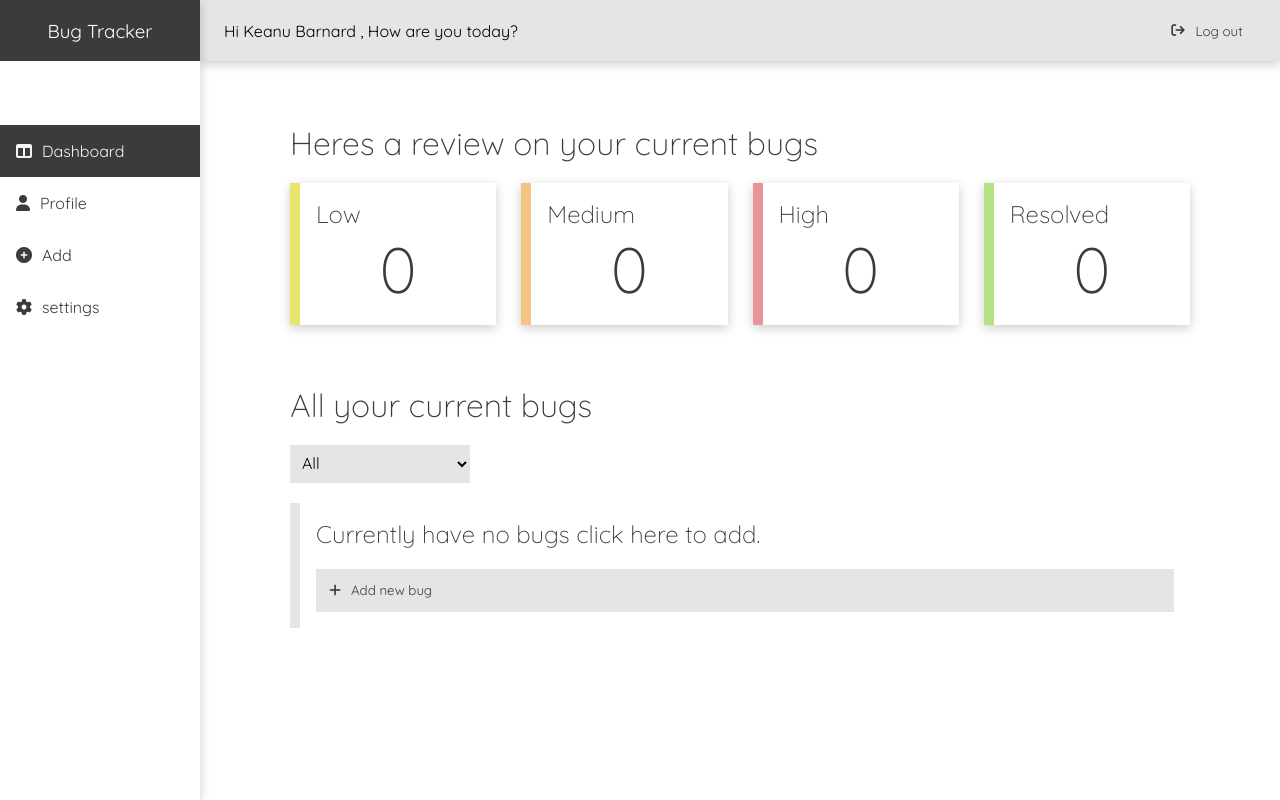
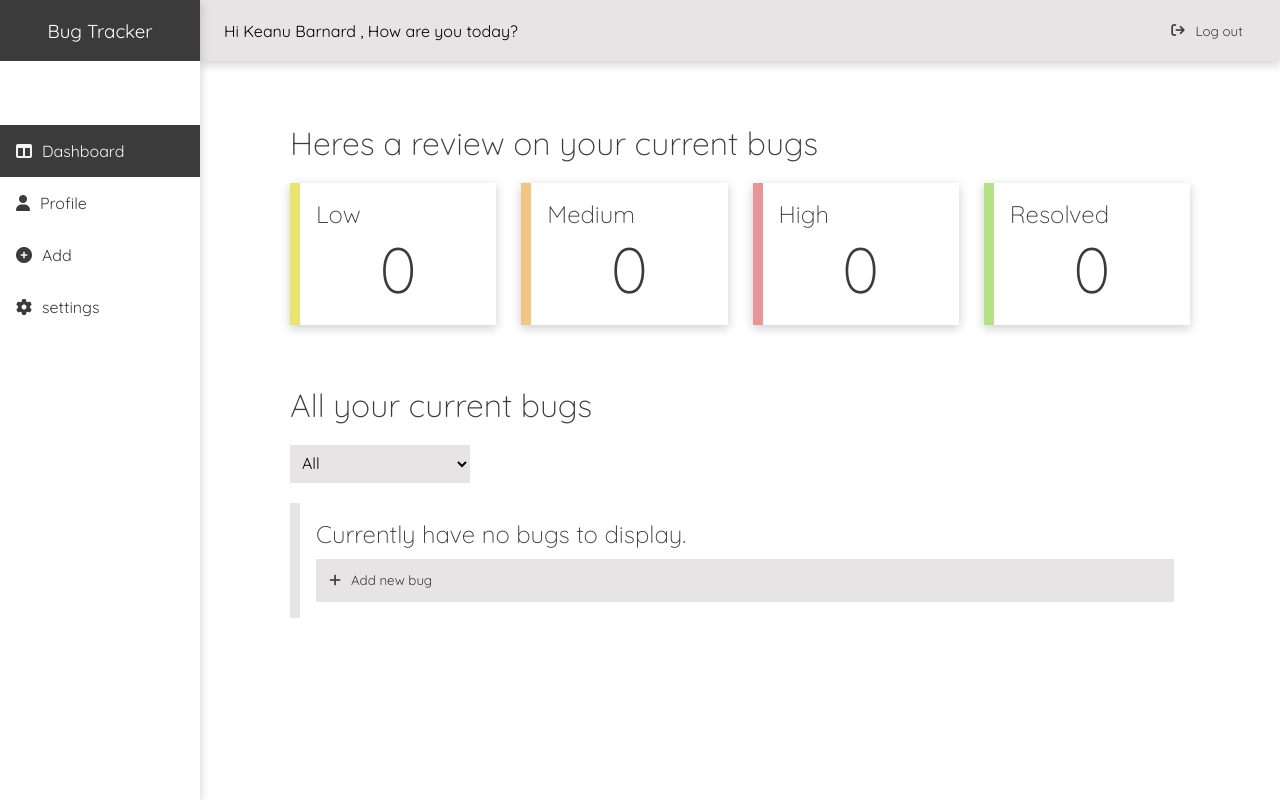
Before and after one commit to KeanuBarnardd/Bug-Tracker-Final, a React (Create React App) app in the folder bug-tracker/: page / in a window 1280 px wide. Built offline with nearby package versions, Linux system fonts and the light colour scheme.

Commit message:
Profile update + Resolved bug list

```diff
--- a/bug-tracker/src/App.jsx
+++ b/bug-tracker/src/App.jsx
@@ -24,6 +24,7 @@ export default function App() {
     high: 0,
     resolved: 0,
   });
+  const [resolvedBugs, setResolvedBugs] = useState([]);
 
   // Notification & Popup States
   const [displayNotification, setDisplayNotification] = useState("false");
@@ -49,9 +50,22 @@ export default function App() {
     }
   };
 
-  const resolveBugHandler = (id, status) => {
+  const resolveBugHandler = (bugData, status) => {
+    // Update our Resolved Bug List....
+    const resolveDate = getDate();
+    // Add Bug to resolvedList
+    setResolvedBugs((resolvedBugs) => [
+      ...resolvedBugs,
+      {
+        title: bugData.title,
+        date: resolveDate,
+        id: bugData.id,
+      },
+    ]);
+
+    // Update our Bug List...
     let newList = bugList;
-    newList.splice(getBugIndex(id), 1);
+    newList.splice(getBugIndex(bugData.id), 1);
     setBugList([...newList]);
     updateCount(status, true);
     updateCount("resolved", false);
@@ -144,16 +158,30 @@ export default function App() {
             />
           }
         />
-        <Route path="/Profile" element={<Profile />} />
+        <Route
+          path="/Profile"
+          element={<Profile bugDataCount={bugDataCount} resolvedBugs={resolvedBugs} />}
+        />
         <Route path="/Settings" element={<Settings />} />
       </Routes>
     </div>
   );
 }
 
+// EXTERNAL FUNCTIONS
 const generateRandomId = () => {
   var text = "";
   var possible = "ABCDEFGHIJKLMNOPQRSTUVWXYZabcdefghijklmnopqrstuvwxyz0123456789";
   for (var i = 0; i < 20; i++) text += possible.charAt(Math.floor(Math.random() * possible.length));
   return text;
 };
+
+const getDate = () => {
+  var today = new Date();
+  var dd = String(today.getDate()).padStart(2, "0");
+  var mm = String(today.getMonth() + 1).padStart(2, "0"); //January is 0!
+  var yyyy = today.getFullYear();
+
+  today = mm + "/" + dd + "/" + yyyy;
+  return today;
+};
--- a/bug-tracker/src/Components/Bug/Bug.jsx
+++ b/bug-tracker/src/Components/Bug/Bug.jsx
@@ -19,7 +19,7 @@ export default function Bug({ title, description, steps, version, date, bugData
       <div className="bottom-container">
         <div className="button-container">
           <IconButton icon="fa-solid fa-pen-to-square" text="Edit" />
-          <IconButton icon="fa-solid fa-check" buttonClick={(e)=> resolveBugHandler(bugData.id, bugData.priority)} text="Resolve" />
+          <IconButton icon="fa-solid fa-check" buttonClick={(e)=> resolveBugHandler(bugData, bugData.priority)} text="Resolve" />
         </div>
         <span>
           <p>{date}</p>
--- /dev/null
+++ b/bug-tracker/src/Components/ResolvedCard/ResolvedCard.jsx
@@ -0,0 +1,13 @@
+import React from 'react'
+
+import './ResolvedCard.scss';
+
+
+export default function ResolvedCard({title,date}){
+  return(
+    <div className="resolved-card">
+      <h2>{title}</h2>
+      <p>Completed Date: <span>{date}</span> </p>
+    </div>
+  )
+}
--- /dev/null
+++ b/bug-tracker/src/Components/ResolvedCard/ResolvedCard.scss
@@ -0,0 +1,22 @@
+@import "../../Styles/variables.scss";
+
+.resolved-card {
+  display: flex;
+  flex-direction: column;
+  gap: 5px;
+  padding: $pad-1;
+  border-left: $card-border-left;
+  border-color: $col-resolved;
+  box-shadow: $shadow-soft;
+  p {
+    display: flex;
+    gap: 10px;
+    color: $dark-grey;
+    span {
+      background-color: $col-resolved;
+      padding: 0 $pad-1;
+      color: #fff;
+
+    }
+  }
+}
--- a/bug-tracker/src/Containers/Navbar/Navbar.jsx
+++ b/bug-tracker/src/Containers/Navbar/Navbar.jsx
@@ -13,10 +13,8 @@ export default function Navbar({
   const updateNotifcationHandler = () => {
     if (notificationValue === 0 || notificationValue < 0) {
       setDisplayNotification("false");
-      console.log(notificationValue);
     } else {
       setDisplayNotification("true");
-      console.log(notificationValue);
     }
   };
 
--- a/bug-tracker/src/Pages/Dashboard/Dashboard.jsx
+++ b/bug-tracker/src/Pages/Dashboard/Dashboard.jsx
@@ -39,7 +39,7 @@ export default function Dashboard({
 
   const displayNoBugContainer = (
     <div className="no-bug-container">
-      <h2>Currently have no bugs click here to add. </h2>
+      <h2>Currently have no bugs to display. </h2>
       <button className="gen-btn">
         <Link className="link" to={"addBug"}>
           <p>
--- a/bug-tracker/src/Pages/Dashboard/Dashboard.scss
+++ b/bug-tracker/src/Pages/Dashboard/Dashboard.scss
@@ -10,17 +10,12 @@
   margin-top: 2.5rem;
 }
 
-.bug-grid{
-  display: flex;
-  flex-direction: column;
-  gap: 20px;
-}
+
 
 .no-bug-container{
   display: flex;
   flex-direction: column;
-  gap: 20px;
-  //box-shadow: $shadow-soft;
+  gap: 10px;
   border-left: $card-border-left;
   padding: $pad-1;
 }
--- a/bug-tracker/src/Pages/Profile/Profile.jsx
+++ b/bug-tracker/src/Pages/Profile/Profile.jsx
@@ -1,15 +1,24 @@
-import React from 'react'
+import React from "react";
+import ResolvedCard from "../../Components/ResolvedCard/ResolvedCard";
 
-export default function Profile(){
-  return(
+import "./Profile.scss";
+
+export default function Profile({ bugDataCount, resolvedBugs }) {
+  return (
     <div className="profile content">
       <div className="content-view">
         <h1>All resolved Bugs</h1>
+        <p>
+          You have a total of <span className="resolved-count-p">{bugDataCount.resolved}</span>{" "}
+          resolved bugs
+        </p>
 
-
-
-
+        <div className="bug-grid">
+          {resolvedBugs.map((resolvedBug, key) => (
+            <ResolvedCard title={resolvedBug.title} date={resolvedBug.date} key={key} />
+          ))}
+        </div>
       </div>
     </div>
-  )
+  );
 }
--- a/bug-tracker/src/Pages/Profile/Profile.scss
+++ b/bug-tracker/src/Pages/Profile/Profile.scss
@@ -0,0 +1,9 @@
+@import '../../Styles/variables.scss';
+
+p{
+  .resolved-count-p{
+    color: $col-resolved;
+    //font-weight: bold;
+    font-size: 1.2rem;
+  }
+}
--- a/bug-tracker/src/Styles/general.scss
+++ b/bug-tracker/src/Styles/general.scss
@@ -79,3 +79,9 @@ button {
   width: 100%;
   height: 100%;
 }
+
+.bug-grid{
+  display: flex;
+  flex-direction: column;
+  gap: 20px;
+}
```
Also changed, not shown: bug-tracker/src/TodoList.txt.
